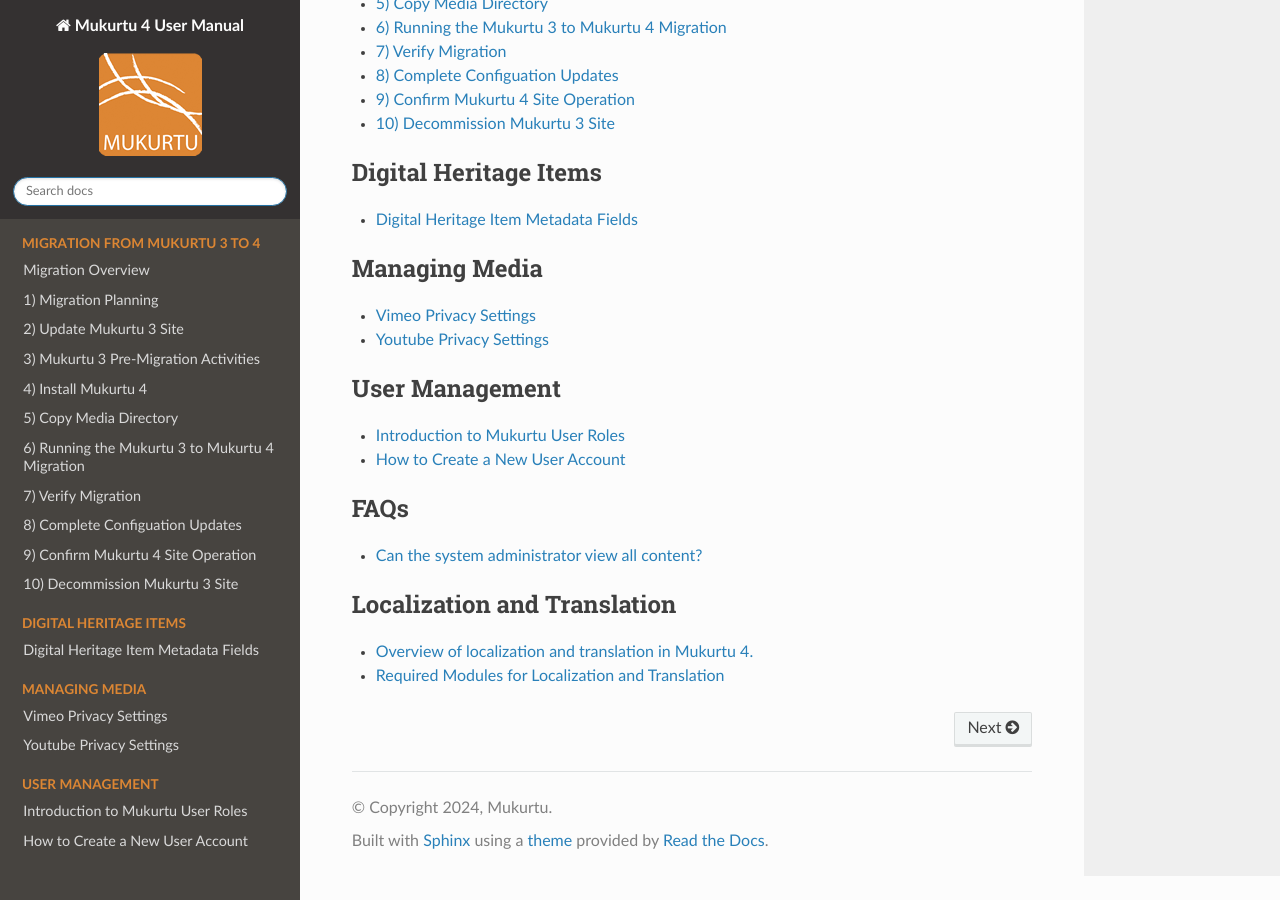
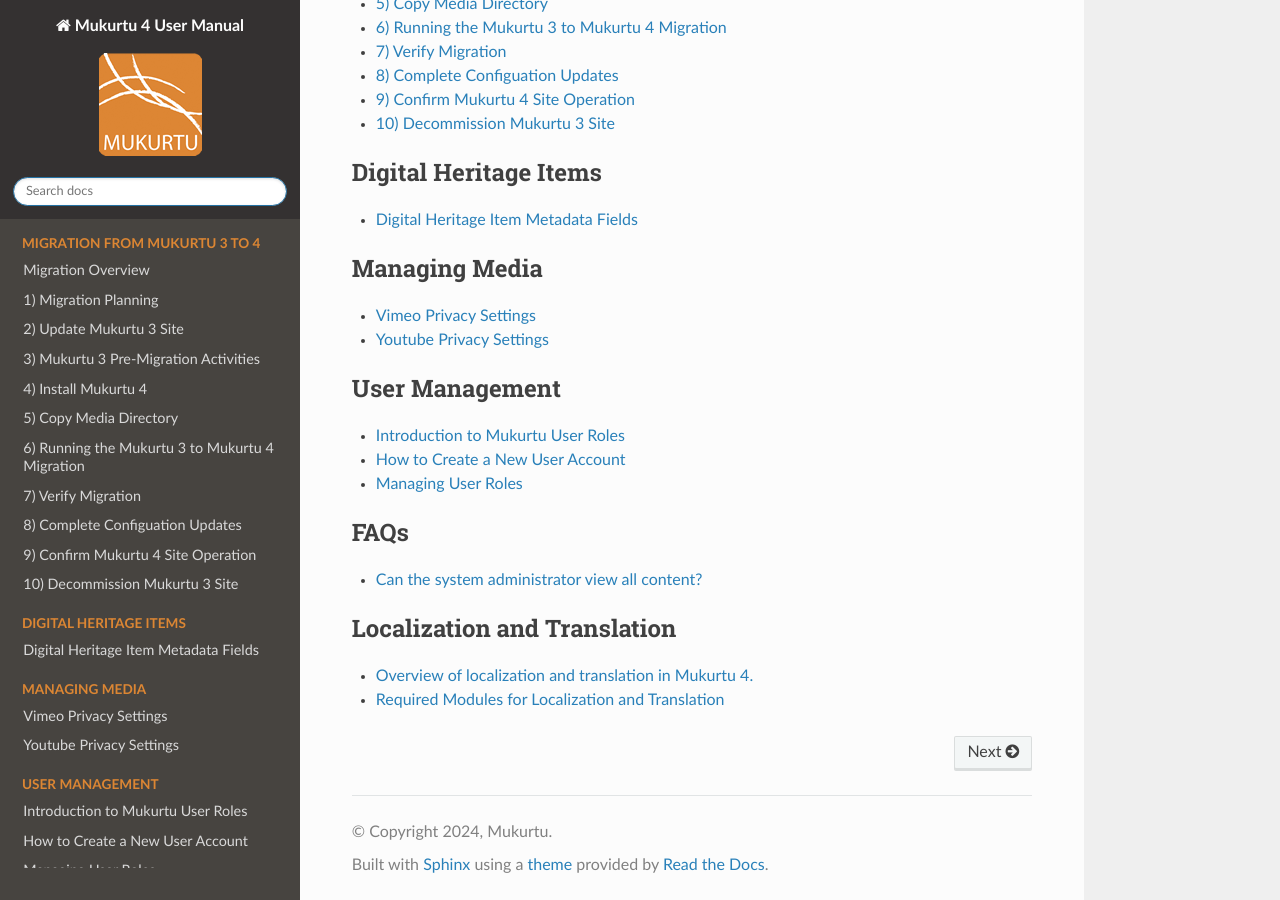
Before and after one commit to MukurtuCMS/mukurtudocs, a Sphinx documentation site: the page built from docs/source/index.rst, in a window 1280 px wide and 900 px high, scrolled down 918 px. Built offline with Sphinx 7.4.7 and the Read the Docs theme 3.1.0, drawn with Linux system fonts in a browser that asks for light colours.

Commit message:
Article on managing user roles

```diff
--- a/docs/source/index.rst
+++ b/docs/source/index.rst
@@ -71,6 +71,7 @@
 
    users/users-intro
    users/creating-account
+   users/managing-user-roles
 
 .. toctree::
    :maxdepth: 1
--- /dev/null
+++ b/docs/source/users/managing-user-roles.md
@@ -0,0 +1,3 @@
+# Managing User Roles
+
+Here's how to manage user roles
```
